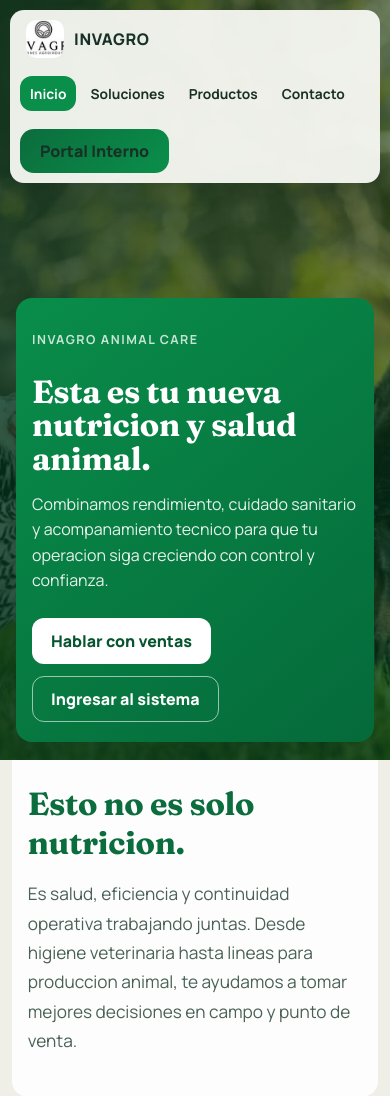
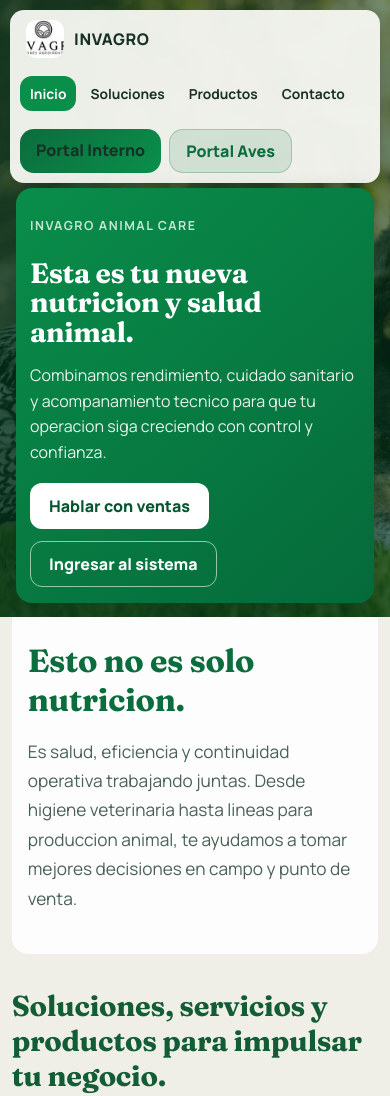
Before and after one commit to Luisfer8904/Sistema-de-facturacion-Invagro, a Flask app: page / in a window 390 px wide. Shown: the part 58-1154 px from the top of the page. Run offline with Flask 3, Linux system fonts and the light colour scheme; parts of the project's set-up code (start-up, migrations or seed data) failed here and were passed over.

Commit message:
Ajustar hero landing y agregar boton Portal Aves

```diff
--- a/backend/static/css/styles.css
+++ b/backend/static/css/styles.css
@@ -2400,19 +2400,19 @@ body {
 }
 
 .landing-v2-hero {
-  width: min(1280px, 94vw);
+  width: 100%;
   margin: 0 auto;
-  margin-top: 18px;
-  min-height: 710px;
-  border-radius: 0 0 28px 28px;
+  margin-top: 0;
+  min-height: 560px;
+  border-radius: 0;
   overflow: hidden;
   position: relative;
   display: flex;
   align-items: flex-end;
-  padding: 160px 34px 30px;
+  padding: 132px 34px 20px;
   background:
     linear-gradient(110deg, rgba(1, 49, 28, 0.74), rgba(6, 85, 47, 0.26)),
-    url("/static/assets/perro-portada.jpg") center center / cover no-repeat;
+    url("/static/assets/perro-portada.jpg") center 36% / cover no-repeat;
 }
 
 .landing-v2-hero::after {
@@ -2484,20 +2484,32 @@ body {
   background: linear-gradient(135deg, var(--v2-green-800), var(--v2-green-700));
   color: var(--v2-white);
   font-weight: 800;
-  padding: 11px 20px;
+  padding: 10px 16px;
   border-radius: 14px;
   white-space: nowrap;
 }
 
+.landing-v2-nav-actions {
+  display: flex;
+  gap: 8px;
+  justify-self: end;
+}
+
+.landing-v2-nav-cta.secondary {
+  background: rgba(9, 111, 61, 0.12);
+  color: #0b6d3d;
+  border: 1px solid rgba(9, 111, 61, 0.25);
+}
+
 .landing-v2-hero-card {
-  width: min(980px, 100%);
-  border-radius: 24px;
-  padding: 30px 34px;
+  width: min(720px, 100%);
+  border-radius: 18px;
+  padding: 22px 24px;
   color: var(--v2-white);
   background: linear-gradient(140deg, #098d4a, #056a3a);
   position: relative;
   z-index: 2;
-  box-shadow: 0 20px 40px rgba(9, 58, 33, 0.32);
+  box-shadow: 0 14px 30px rgba(9, 58, 33, 0.28);
 }
 
 .landing-v2-kicker {
@@ -2512,19 +2524,19 @@ body {
 }
 
 .landing-v2-hero-card h1 {
-  font-size: clamp(2rem, 4.2vw, 4rem);
+  font-size: clamp(1.75rem, 3.2vw, 3rem);
   line-height: 1.05;
-  margin: 12px 0 14px;
+  margin: 10px 0 12px;
 }
 
 .landing-v2-hero-card p {
-  max-width: 64ch;
+  max-width: 56ch;
   line-height: 1.6;
   color: rgba(255, 255, 255, 0.9);
 }
 
 .landing-v2-hero-actions {
-  margin-top: 24px;
+  margin-top: 18px;
   display: flex;
   flex-wrap: wrap;
   gap: 12px;
@@ -2719,7 +2731,7 @@ body {
     width: 100%;
   }
 
-  .landing-v2-nav-cta {
+  .landing-v2-nav-actions {
     justify-self: start;
   }
 }
@@ -2732,8 +2744,8 @@ body {
   }
 
   .landing-v2-hero {
-    min-height: 760px;
-    padding: 220px 16px 18px;
+    min-height: 500px;
+    padding: 188px 16px 14px;
     width: 100%;
     border-radius: 0;
     margin-top: 0;
@@ -2761,9 +2773,15 @@ body {
     font-size: 0.86rem;
   }
 
+  .landing-v2-nav-actions {
+    width: 100%;
+    justify-content: flex-start;
+    flex-wrap: wrap;
+  }
+
   .landing-v2-hero-card {
     border-radius: 16px;
-    padding: 20px 16px;
+    padding: 16px 14px;
   }
 
   .landing-v2-intro {
--- a/backend/templates/landing.html
+++ b/backend/templates/landing.html
@@ -34,7 +34,10 @@
             <a href="#productos">Productos</a>
             <a href="#contacto">Contacto</a>
           </nav>
-          <a class="landing-v2-nav-cta" href="/login">Portal Interno</a>
+          <div class="landing-v2-nav-actions">
+            <a class="landing-v2-nav-cta" href="/login">Portal Interno</a>
+            <a class="landing-v2-nav-cta secondary" href="/login?portal=aves">Portal Aves</a>
+          </div>
         </div>
 
         <div class="landing-v2-hero-card">
```
